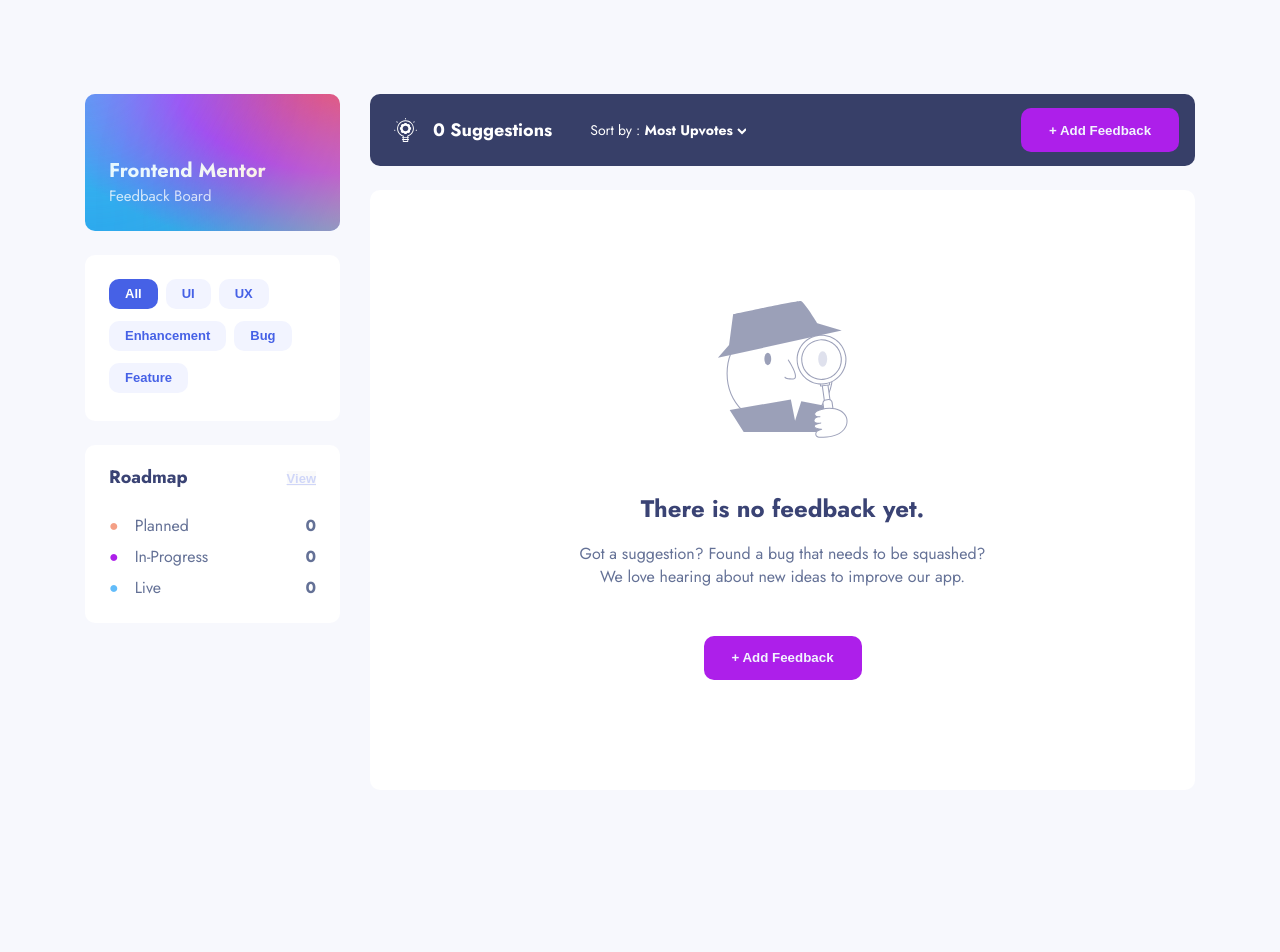
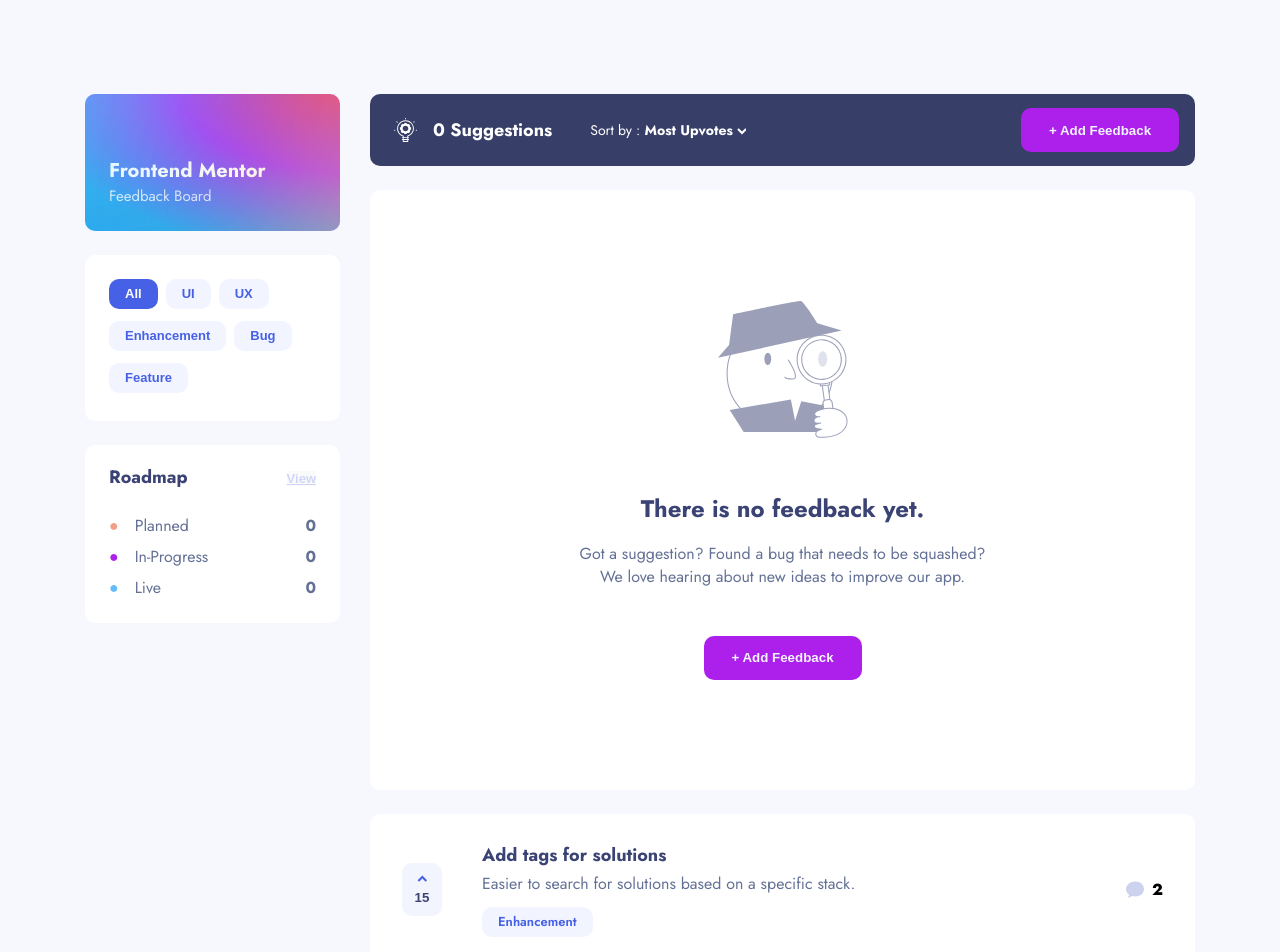
Before and after one commit to orkhan-m/product-feedback-app-react, a React (Create React App) app: page / in a window 1280 px wide. Shown: the top 952 px of the page. Before the commit the page ends 800 px from the top, so only its background shows below. Built offline with nearby package versions, Linux system fonts and the light colour scheme.

Commit message:
implement feedback unit

```diff
--- a/src/App.js
+++ b/src/App.js
@@ -5,6 +5,7 @@ import Header from "./components/Header";
 import CategoryFilter from "./components/CategoryFilter.js";
 import Roadmap from "./components/Roadmap.js";
 import FeedbackBoard from "./components/FeedbackBoard.js";
+import FeedbackUnit from "./components/FeedbackUnit.js";
 
 export default function App() {
   return (
@@ -18,6 +19,7 @@ export default function App() {
         <div>
           <Header />
           <FeedbackBoard />
+          <FeedbackUnit />
         </div>
       </div>
     </div>
--- /dev/null
+++ b/src/components/FeedbackUnit.js
@@ -0,0 +1,31 @@
+import styles from "./styles/FeedbackUnit.module.css";
+import increaseLikes from "../assets/increase_likes.svg";
+import commentBubble from "../assets/comment_bubble.svg";
+
+export default function FeedbackUnit() {
+  return (
+    <div className={styles.feedbackUnit}>
+      <div className={styles.content}>
+        <button className={styles.likes}>
+          <img
+            src={increaseLikes}
+            alt="Like the Feedback"
+            className={styles.increaseLikesBtn}
+          />
+          <p className={styles.numberOfLikes}>15</p>
+        </button>
+        <div className={styles.feebackText}>
+          <h3 className={styles.feedbackUnitTitle}>Add tags for solutions</h3>
+          <p className={styles.feedbackUnitText}>
+            Easier to search for solutions based on a specific stack.
+          </p>
+          <p className={styles.feedbackUnitCategory}>Enhancement</p>
+        </div>
+        <div className={styles.numberOfComments}>
+          <img src={commentBubble} alt="Comment Bubble Icon" />
+          <p className={styles.numberOfCommentsDigit}>2</p>
+        </div>
+      </div>
+    </div>
+  );
+}
--- /dev/null
+++ b/src/components/styles/FeedbackUnit.module.css
@@ -0,0 +1,87 @@
+/* SECTION Feedback Unit */
+.feedbackUnit {
+  border-radius: 1rem;
+  width: 82.5rem;
+  height: 15.1rem;
+  background-color: #ffffff;
+  margin-top: 2.4rem;
+}
+
+.content {
+  display: flex;
+  padding: 2.8rem 3.2rem;
+  align-items: center;
+}
+
+.likes {
+  display: flex;
+  flex-direction: column;
+  width: 4rem;
+  height: 5.3rem;
+  background-color: #f2f4fe;
+  border: none;
+  border-radius: 1rem;
+  align-items: center;
+  justify-content: center;
+  gap: 0.8rem;
+}
+
+.likes:hover {
+  background-color: #cfd7ff;
+}
+
+.likes:active {
+  background-color: #4661e6;
+}
+
+.likes:active .increaseLikesBtn {
+  filter: brightness(0) saturate(100%) invert(100%) sepia(0%) saturate(7500%)
+    hue-rotate(360deg) brightness(103%) contrast(103%);
+}
+
+.likes:active .numberOfLikes {
+  color: #ffffff;
+}
+
+.numberOfLikes {
+  color: #3a4374;
+  font-weight: 700;
+}
+
+.feebackText {
+  margin-left: 4rem;
+}
+
+.feedbackUnitTitle {
+  color: #3a4374;
+  font-size: 1.8rem;
+  font-weight: 700;
+}
+
+.feedbackUnitText {
+  color: #647196;
+  font-size: 1.6rem;
+  margin-top: 0.4rem;
+}
+
+.feedbackUnitCategory {
+  border-radius: 1rem;
+  color: #4661e6;
+  background-color: #f2f4ff;
+  margin-top: 1.2rem;
+  font-size: 1.3rem;
+  font-weight: 600;
+  padding: 0.5rem 1.6rem 0.6rem 1.6rem;
+  width: min-content;
+}
+
+.numberOfComments {
+  display: flex;
+  margin-left: auto;
+  gap: 0.8rem;
+}
+
+.numberOfCommentsDigit {
+  font-size: 1.6rem;
+  font-weight: 800;
+}
```
Also changed, not shown: src/assets/comment_bubble.svg (added), src/assets/increase_likes.svg (added).
